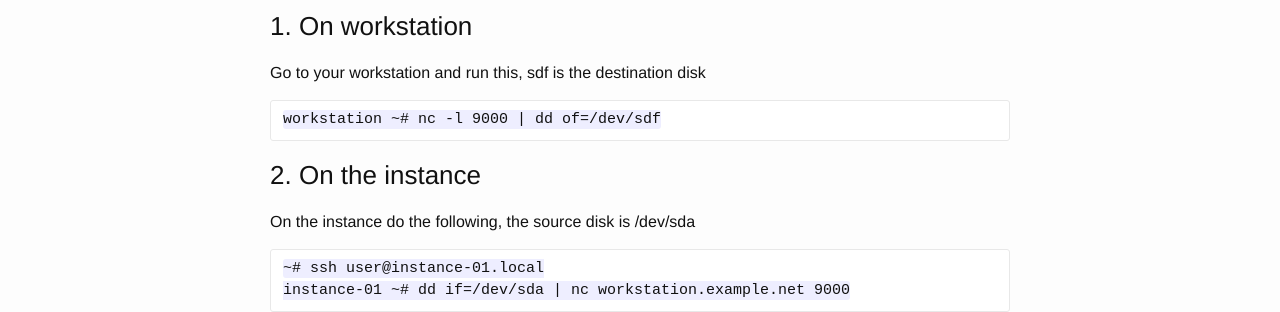
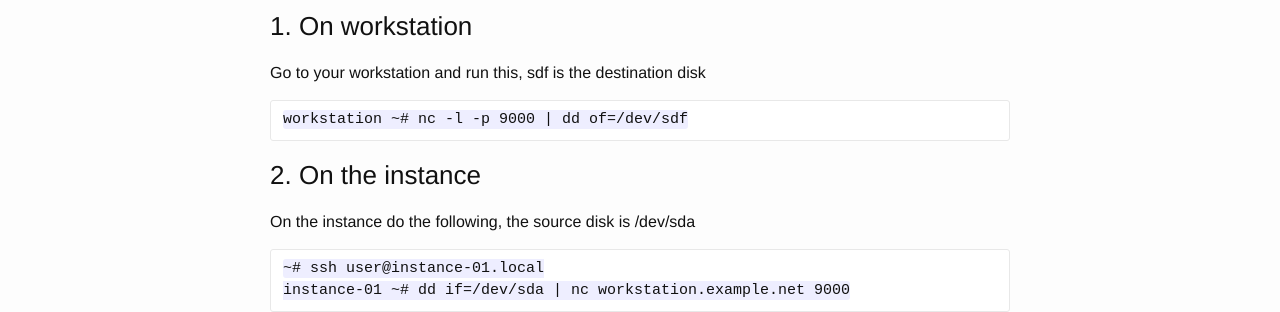
Before and after one commit to arainho/arainho.github.io, a Jekyll site: the page built from _posts/2016-01-14-dd-over-netcat.md, in a window 1280 px wide. Shown: the part 412-724 px from the top of the page. Built offline with Jekyll 4.4.1, drawn with Linux system fonts in a browser that asks for light colours; comment, search, counter and statistics services are not loaded.

```diff
--- a/_posts/2016-01-14-dd-over-netcat.md
+++ b/_posts/2016-01-14-dd-over-netcat.md
@@ -17,7 +17,7 @@ Be extremly careful with dd, and triple check your devices names /dev/sdx  !!
 ### 1. On workstation
 Go to your workstation and run this, sdf is the destination disk
 
-    workstation ~# nc -l 9000 | dd of=/dev/sdf
+    workstation ~# nc -l -p 9000 | dd of=/dev/sdf
 
 ### 2. On the instance
 On the instance do the following, the source disk is /dev/sda
```
